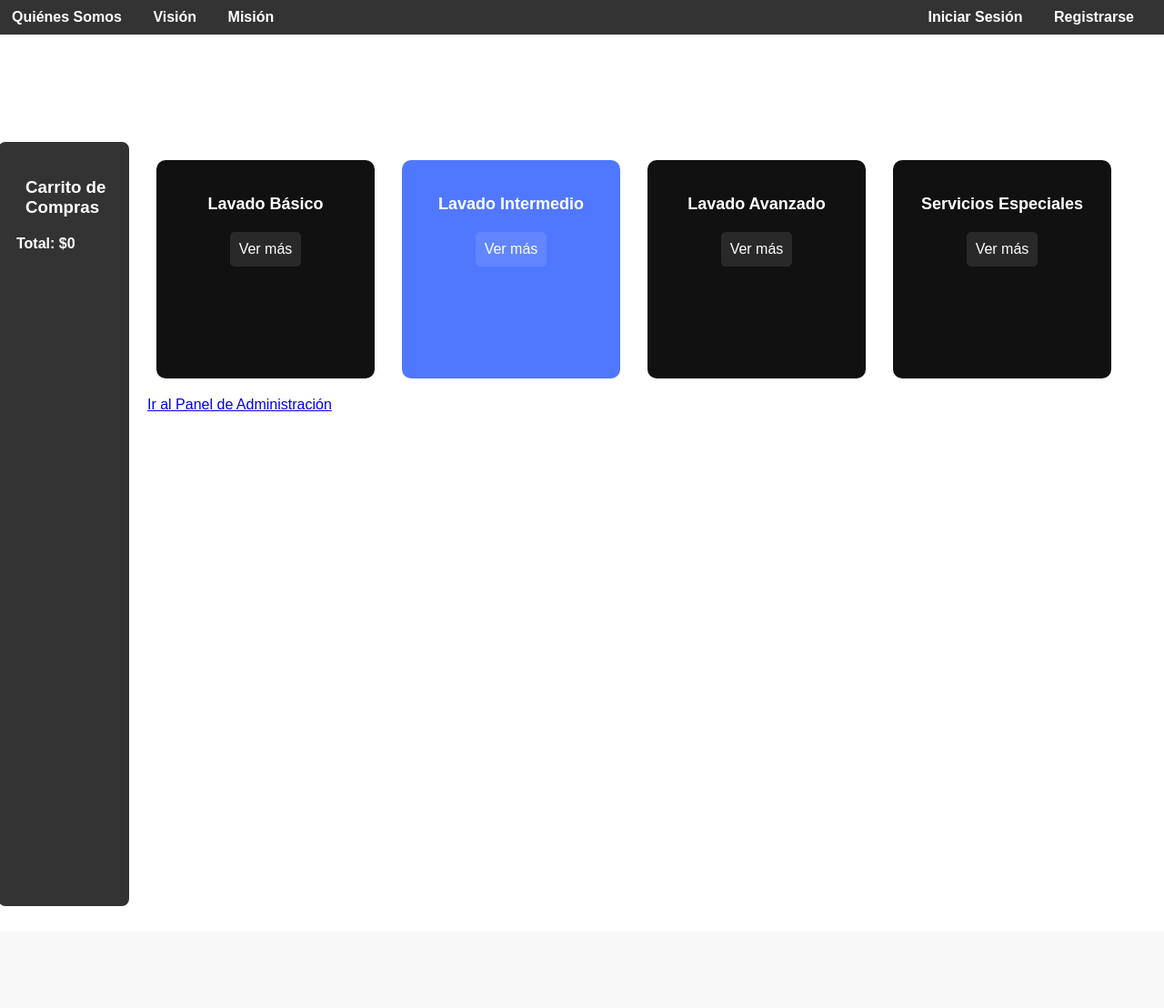
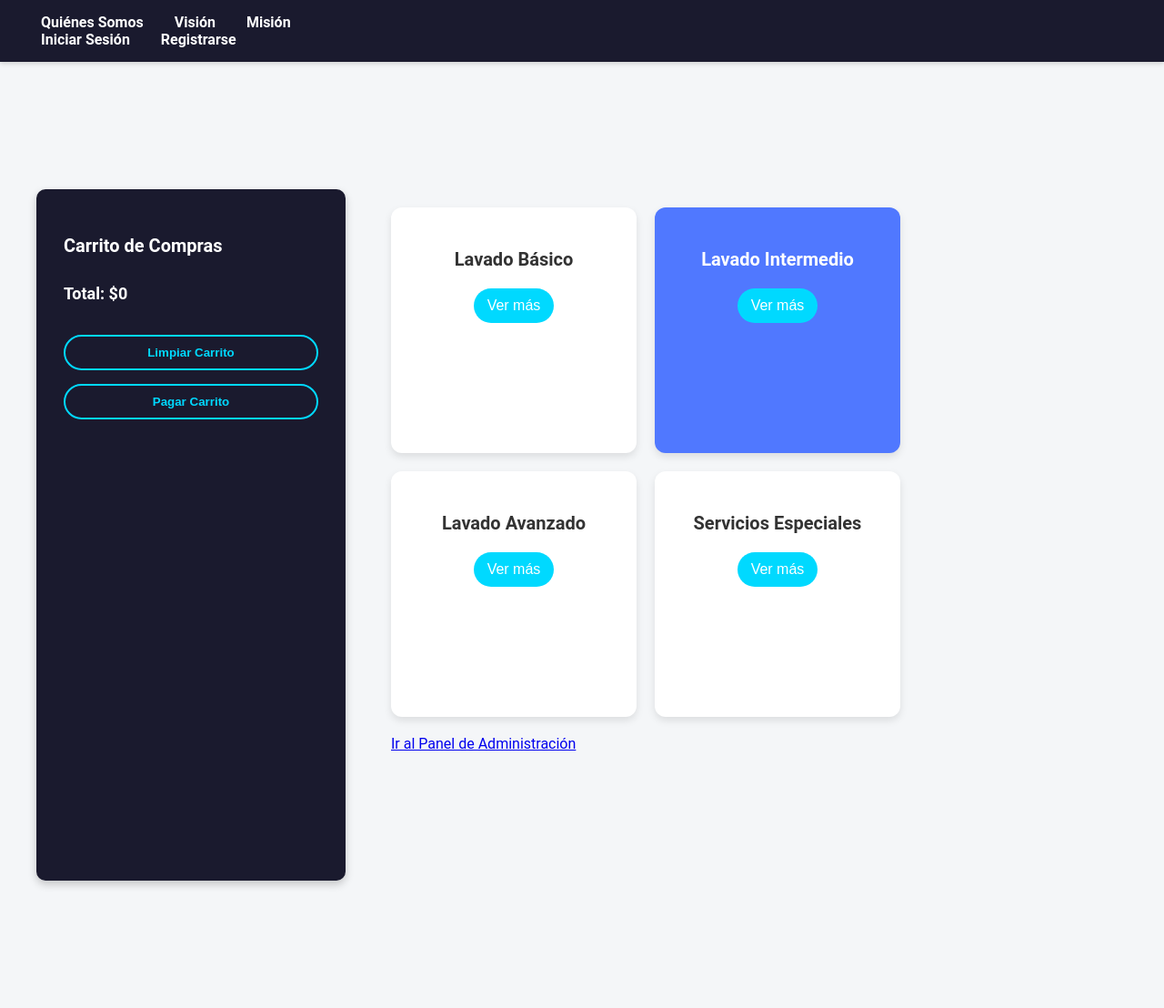
Before and after one commit to Jordanizquierdo/advanDetailing2.0, a Django app: page / in a window 1280 px wide. Shown: the whole page at 91% size. Before the commit the page ends 1024 px from the top, so only its background shows below. Run offline with Django 3.2, Linux system fonts and the light colour scheme.

Commit message:
+carrito

```diff
--- a/advanDetailing/settings.py
+++ b/advanDetailing/settings.py
@@ -40,7 +40,8 @@ INSTALLED_APPS = [
     'django.contrib.sessions',
     'django.contrib.messages',
     'django.contrib.staticfiles',
-    'app1'
+    'app1',
+    'django.contrib.humanize',
 ]
 
 MIDDLEWARE = [
--- a/static/css/index.css
+++ b/static/css/index.css
@@ -1,28 +1,24 @@
 /* Estilos Generales */
 body {
-    font-family: Arial, sans-serif;
+  font-family: 'Roboto', sans-serif;
+  background-color: #f4f6f8;
+  color: #333;
+  margin: 0;
+  padding: 0;
 }
 
 /* Barra Superior */
 .topbar {
-    background-color: #333;
+  background-color: #1a1a2e;
   color: #FFF;
-    padding: 10px 20px;
+  padding: 15px 30px;
   display: flex;
   align-items: center;
   justify-content: space-between;
   position: sticky;
   top: 0;
   z-index: 10;
-    margin-left: -30px;
-    margin-top: -10px;
-    margin-right: -10px;
-  }
-
-  .topbar-content {
-    display: flex;
-    justify-content: space-between;
-    width: 100%;
+  box-shadow: 0 2px 5px rgba(0, 0, 0, 0.15);
 }
 
 .topbar-links a,
@@ -31,116 +27,114 @@ body {
   text-decoration: none;
   margin: 0 15px;
   font-weight: bold;
+  font-size: 16px;
   transition: color 0.3s;
 }
 
 .topbar-links a:hover,
 .topbar-auth a:hover {
-    color: #00AEEF;
+  color: #00d9ff;
 }
 
 /* Contenedor Principal */
 .main-container {
   display: flex;
-    padding: 20px;
-    margin-top: 100px; /* Espacio para la barra superior */
+  padding: 40px;
+  gap: 30px;
+  max-width: 1200px;
+  margin: 100px auto;
 }
 
 /* Barra Lateral de Carrito */
 .slicebar {
-    background-color: #333;
+  background-color: #1a1a2e;
   color: #FFF;
-    width: 250px;
-    height: 100vh;
-    padding: 20px;
-    border-radius: 8px;
-    transition: width 0.3s;
-    margin-left: -30px;
+  width: 280px;
+  height: calc(100vh - 100px);
+  padding: 30px;
+  border-radius: 10px;
 
-  }
-
-  .slicebar.collapsed {
-    width: 50px;
+  box-shadow: 0 4px 10px rgba(0, 0, 0, 0.2);
 }
 
 .slicebar-title {
   display: flex;
   align-items: center;
-    margin-bottom: 20px;
-  }
-
-  .slicebar-icon {
-    margin-right: 10px;
+  font-size: 20px;
+  margin-bottom: 30px;
 }
 
 .total {
   font-weight: bold;
-    margin: 10px 0;
+  font-size: 18px;
+  margin: 20px 0;
 }
 
 #btn, #btn-secondary {
   background-color: transparent;
-    border: 1px solid #00AEEF;
-    color: #00AEEF;
-    padding: 8px 16px;
-    border-radius: 20px;
+  border: 2px solid #00d9ff;
+  color: #00d9ff;
+  padding: 10px 20px;
+  border-radius: 25px;
   font-weight: bold;
   transition: background-color 0.3s, color 0.3s;
   cursor: pointer;
-    margin-top: 10px;
-    display: none;
+  margin-top: 15px;
+  width: 100%;
 }
 
 #btn:hover, #btn-secondary:hover {
-    background-color: #00AEEF;
+  background-color: #00d9ff;
   color: #FFF;
 }
 
 /* Estilos de Servicios */
 .services {
   display: flex;
-    gap: 10px;
+  flex-wrap: wrap;
+  gap: 20px;
 }
 
 .service {
-    background-color: #111;
-    color: white;
-    padding: 20px;
-    margin: 0 10px;
-    border-radius: 10px;
+  background-color: #FFF;
+  color: #333;
+  padding: 25px;
+  border-radius: 12px;
   text-align: center;
-    transition: transform 0.3s;
-    width: 200px;
-    height: 200px;
+  transition: box-shadow 0.3s, transform 0.3s;
+  width: 220px;
+  height: 220px;
+  box-shadow: 0 4px 8px rgba(0, 0, 0, 0.1);
 }
 
 .service:hover {
-    transform: scale(1.05);
+  transform: translateY(-10px);
+  box-shadow: 0 8px 16px rgba(0, 0, 0, 0.2);
 }
 
 .service.blue {
   background-color: #5078FF;
+  color: white;
 }
 
 .service h3 {
   margin-bottom: 20px;
-    font-size: 18px;
+  font-size: 20px;
 }
 
 .service button {
-    text-decoration: none;
   color: white;
   font-size: 16px;
-    background-color: rgba(255, 255, 255, 0.1);
-    padding: 10px;
-    border-radius: 5px;
-    transition: background-color 0.3s;
+  background-color: #00d9ff;
+  padding: 10px 15px;
+  border-radius: 25px;
   border: none;
   cursor: pointer;
+  transition: background-color 0.3s;
 }
 
 .service button:hover {
-    background-color: rgba(255, 255, 255, 0.3);
+  background-color: #00a3c4;
 }
 
 /* Detalles del Servicio */
--- a/templates/app1/index.html
+++ b/templates/app1/index.html
@@ -9,7 +9,7 @@
   <script src="{% static 'js/script.js' %}" defer></script>
 </head>
 <body>
-  <!-- Barra Superior -->
+  <!-- Navbar -->
   <div class="topbar">
     <div class="topbar-content">
       <div class="topbar-links">
@@ -34,7 +34,7 @@
       <ul></ul>
       <div class="total">Total: $0</div>
       <button id="btn" onclick="clearCart()">Limpiar Carrito</button>
-      <button id="btn-secondary" onclick="PayCart()" >Pagar Carrito</button>
+      <button id="btn-secondary" onclick="PayCart()">Pagar Carrito</button>
     </div>
 
     <!-- Contenido Principal -->
```
Also changed, not shown: other parts of static/css/index.css (+18 -27 lines), app1/models.py (+29 -10 lines), templates/app1/carrito.html (+8 -1 lines), static/js/script.js (line endings or trailing spaces). Lines whose indentation alone changed are shown as unchanged.
